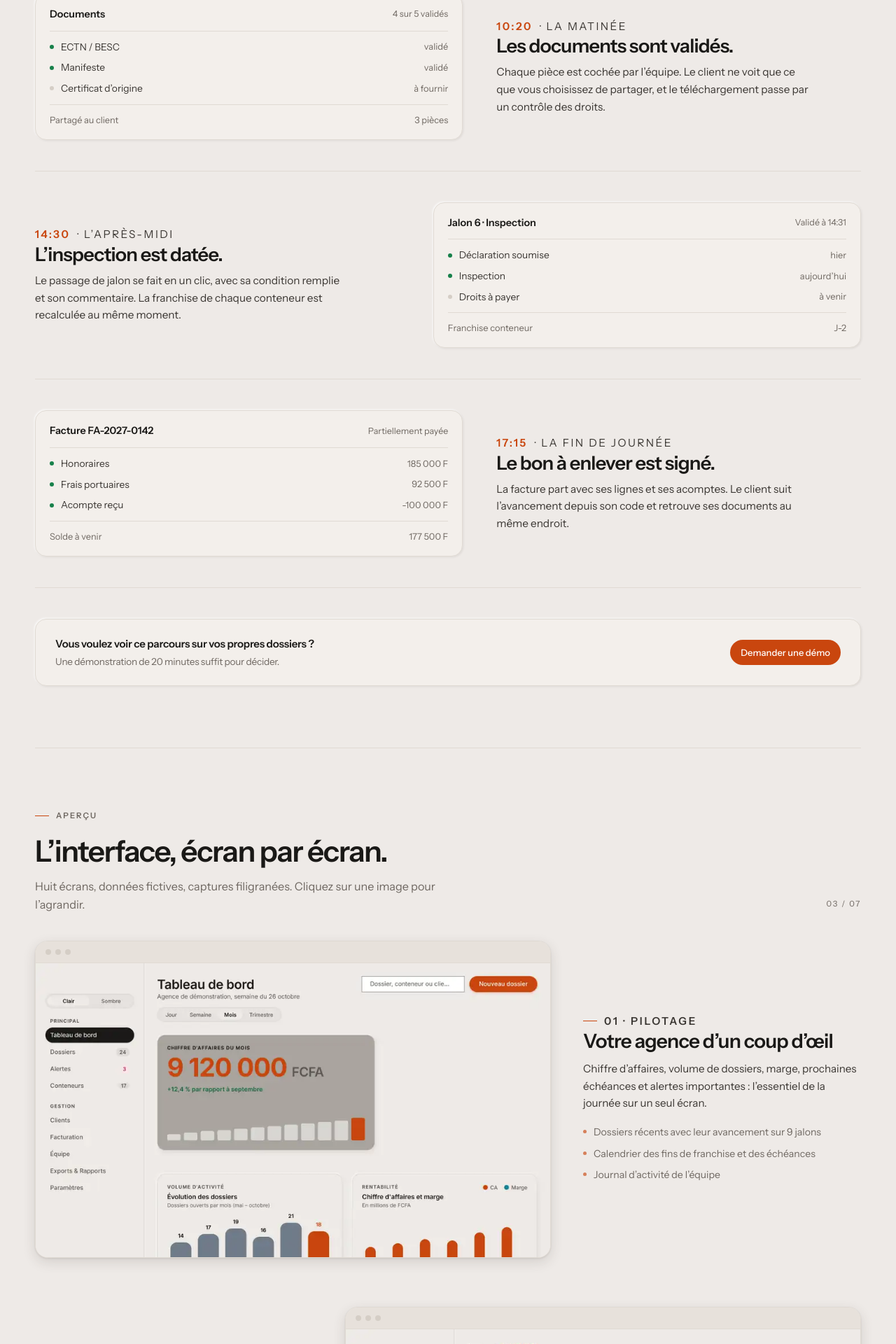
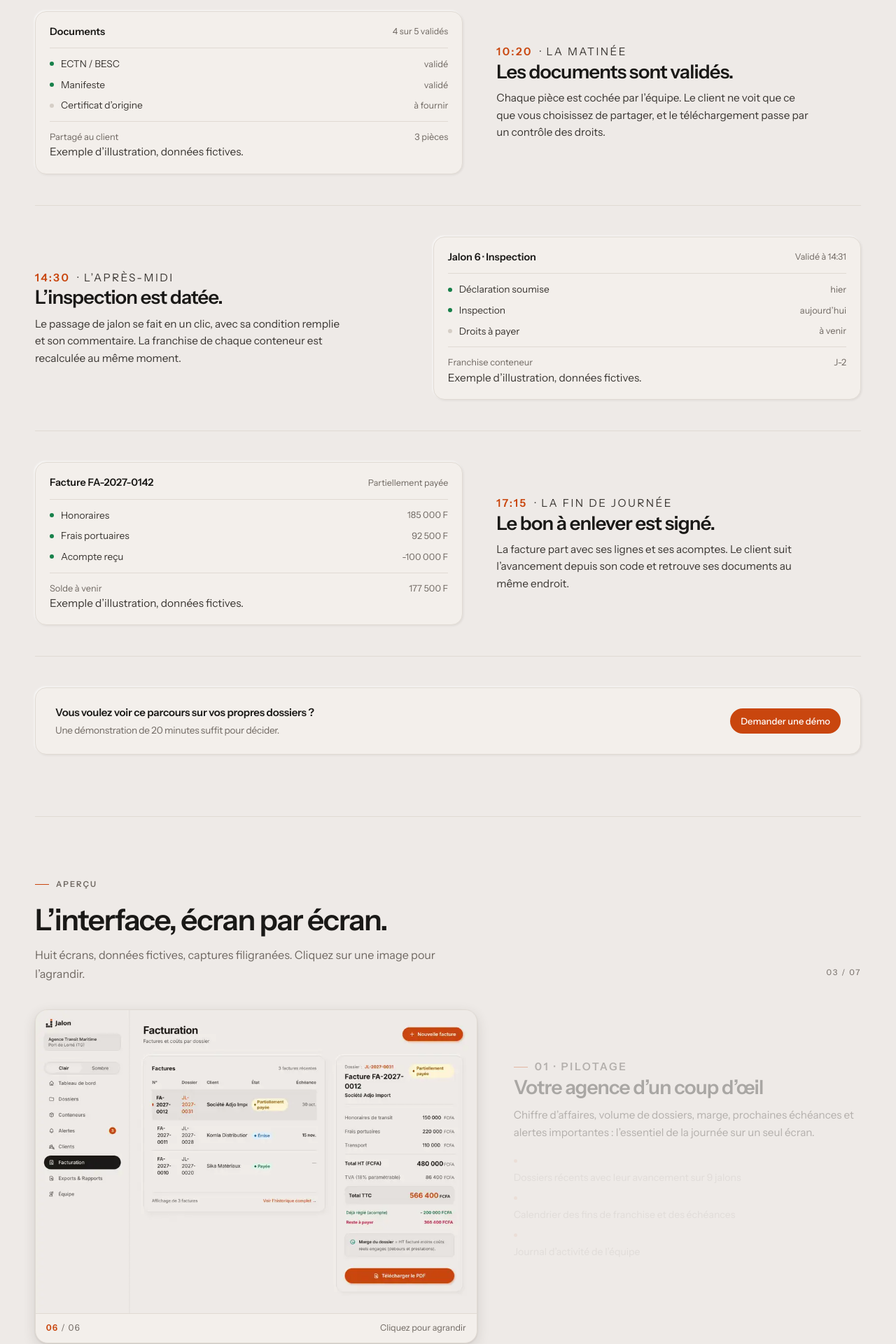
Before and after one commit to samTompkins17/Jalon, a Laravel app: page / in a window 1280 px wide; the page is wider, and only the part inside the window is pictured. Shown: the part 2160-4080 px from the top of that part at 70% size. Run offline with Laravel 12, Linux system fonts and the light colour scheme; style sheets or scripts are compiled from the project's sources.

Commit message:
feat(vitrine-publique): update resources/views/vitrine.blade.php

```diff
--- a/resources/views/vitrine.blade.php
+++ b/resources/views/vitrine.blade.php
@@ -127,23 +127,26 @@ section[id]{scroll-margin-top:86px}
 .jour-lignes .fin{margin-left:auto;color:var(--c-muted);font-size:.8rem;white-space:nowrap}
 .jour-bas{display:flex;align-items:center;justify-content:space-between;gap:12px;margin-top:12px;padding-top:12px;border-top:var(--vt-hair);font-size:.8rem;color:var(--c-muted)}
 
-/* ---------- Galerie ---------- */
-.sh{display:grid;gap:70px;margin-top:6px}
-.sh-l{display:grid;grid-template-columns:1.3fr .7fr;gap:46px;align-items:center}
-.sh-l:nth-child(even){grid-template-columns:.7fr 1.3fr}
-.sh-l:nth-child(even) .sh-f{order:2}
-.sh-f{border:1px solid var(--c-line);border-radius:18px;background:var(--c-surface);overflow:hidden;box-shadow:var(--ombre-pose)}
-.sh-b{display:flex;gap:6px;padding:11px 14px;border-bottom:var(--vt-hair);background:var(--c-surface-2)}
-.sh-b i{width:8px;height:8px;border-radius:50%;background:var(--c-line-fort)}
-.sh-i,.ph-i{display:block;width:100%;padding:0;border:0;background:none;cursor:zoom-in}
-.sh-i{height:min(42vw,420px);overflow:hidden}
-.sh-i img{width:100%;height:100%;object-fit:cover;object-position:top;display:block;transition:transform 1.4s var(--ease)}
-.sh-f:hover .sh-i img{transform:scale(1.02)}
-.sh-t h3{font-size:clamp(1.3rem,2.2vw,1.75rem);letter-spacing:-.028em;line-height:1.16;margin:0 0 12px}
-.sh-t p{color:var(--c-ink-2);line-height:1.6;margin:0;font-size:.95rem}
-.sh-t ul{margin:14px 0 0;padding:0;list-style:none;color:var(--c-muted);font-size:.88rem;line-height:1.6}
-.sh-t li{display:flex;gap:10px;padding:4px 0}
-.sh-t li::before{content:"";flex:none;width:5px;height:5px;margin-top:.55em;border-radius:50%;background:var(--c-brand);opacity:.65}
+/* ---------- Galerie épinglée ---------- */
+.gx{display:grid;grid-template-columns:1.12fr .88fr;gap:52px;align-items:start}
+.gx-visuel{position:sticky;top:92px}
+.gx-cadre{border:1px solid var(--c-line);border-radius:18px;background:var(--c-surface);overflow:hidden;box-shadow:var(--ombre-pose)}
+.gx-ouvrir{display:block;width:100%;padding:0;border:0;background:var(--c-surface-2);cursor:zoom-in}
+.gx-images{position:relative;display:block;aspect-ratio:16 / 11;background:var(--c-surface-2)}
+.gx-img{position:absolute;inset:0;width:100%;height:100%;object-fit:cover;object-position:top;opacity:0;transition:opacity .45s var(--ease)}
+.gx-img.actif{opacity:1}
+.gx-pied{display:flex;align-items:center;justify-content:space-between;gap:12px;padding:11px 15px;border-top:var(--vt-hair);color:var(--c-muted);font-size:.78rem}
+.gx-compteur{font-variant-numeric:tabular-nums;letter-spacing:.1em}
+.gx-compteur b{color:var(--c-brand);font-weight:600}
+.gx-texte{list-style:none;margin:0;padding:0}
+.gx-texte li{min-height:54vh;display:flex;flex-direction:column;justify-content:center;padding:20px 0;opacity:.32;transition:opacity .45s var(--ease)}
+.gx-texte li.actif{opacity:1}
+.gx-texte h3{font-size:clamp(1.3rem,2.2vw,1.75rem);letter-spacing:-.028em;line-height:1.16;margin:0 0 12px}
+.gx-texte p{color:var(--c-ink-2);line-height:1.6;margin:0;font-size:.95rem}
+.gx-texte ul{margin:14px 0 0;padding:0;list-style:none;color:var(--c-muted);font-size:.88rem;line-height:1.6}
+.gx-texte li li{display:flex;gap:10px;padding:4px 0;min-height:0}
+.gx-texte li li::before{content:"";flex:none;width:5px;height:5px;margin-top:.55em;border-radius:50%;background:var(--c-brand);opacity:.65}
+.gx-mini{display:none}
 .ph{display:grid;grid-template-columns:repeat(auto-fit,minmax(220px,1fr));gap:30px;align-items:start;margin-top:26px}
 .ph figure{margin:0;text-align:center}
 .ph-i{border:1px solid var(--c-line);border-radius:24px;overflow:hidden;box-shadow:var(--ombre-pose);max-width:240px;margin:0 auto 14px;background:var(--c-surface)}
@@ -241,10 +244,12 @@ section[id]{scroll-margin-top:86px}
   .vt-liens{display:none}
   .jour article,.jour article:nth-child(even){grid-template-columns:1fr;gap:20px;padding:32px 0}
   .jour article:nth-child(even) .jour-texte{order:0}
-  .sh-l,.sh-l:nth-child(even){grid-template-columns:1fr;gap:20px}
-  .sh-l:nth-child(even) .sh-f{order:0}
-  .sh{gap:48px}
-  .sh-i{height:250px}
+  .gx{grid-template-columns:1fr;gap:0}
+  .gx-visuel{display:none}
+  .gx-texte li{min-height:0;opacity:1;padding:26px 0;border-top:var(--vt-hair)}
+  .gx-texte li:first-child{border-top:0;padding-top:0}
+  .gx-mini{display:block;width:100%;padding:0;border:1px solid var(--c-line);border-radius:14px;overflow:hidden;background:var(--c-surface);box-shadow:var(--ombre-fine);margin-bottom:18px;cursor:zoom-in}
+  .gx-mini img{display:block;width:100%;height:auto;max-height:340px;object-fit:cover;object-position:top}
   .mod{grid-template-columns:1fr;gap:26px}
   .secu,.chiffres{grid-template-columns:repeat(2,1fr);gap:18px}
   .pionniers{grid-template-columns:1fr;gap:18px}
@@ -266,10 +271,13 @@ section[id]{scroll-margin-top:86px}
 </head>
 <body id="haut">
 @php
-    $whatsapp = trim((string) config('app.whatsapp'));
-    $lienDemo = $whatsapp !== ''
-        ? 'https://wa.me/'.preg_replace('/\D/', '', $whatsapp).'?text='.rawurlencode('Bonjour, je souhaite une démonstration de Jalon pour mon agence.')
-        : route('inscription', ['vous' => 'agence']);
+    // WhatsApp si un numéro est configuré, sinon demande de démonstration par e-mail :
+    // ce bouton ne renvoie jamais vers le formulaire d'inscription.
+    $whatsapp = preg_replace('/\D/', '', (string) config('app.whatsapp'));
+    $demoExterne = $whatsapp !== '';
+    $lienDemo = $demoExterne
+        ? 'https://wa.me/'.$whatsapp.'?text='.rawurlencode('Bonjour, je souhaite une démonstration de Jalon pour mon agence.')
+        : 'mailto:contact@jalon.tg?subject='.rawurlencode('Demande de démonstration Jalon');
 @endphp
 
 <div class="vt-barre" id="barre"><div class="vt"><div class="vt-nav">
@@ -387,6 +395,7 @@ section[id]{scroll-margin-top:86px}
 <li><span class="pt pt--vide"></span>B/L<span class="fin">attendu</span></li>
 </ul>
 <div class="jour-bas"><span>3 conteneurs</span><span>Code : JLK-4821</span></div>
+<p class="vt-note">Exemple d’illustration, données fictives.</p>
 </div>
 </article>
 
@@ -404,6 +413,7 @@ section[id]{scroll-margin-top:86px}
 <li><span class="pt pt--vide"></span>Certificat d’origine<span class="fin">à fournir</span></li>
 </ul>
 <div class="jour-bas"><span>Partagé au client</span><span>3 pièces</span></div>
+<p class="vt-note">Exemple d’illustration, données fictives.</p>
 </div>
 </article>
 
@@ -421,6 +431,7 @@ section[id]{scroll-margin-top:86px}
 <li><span class="pt pt--vide"></span>Droits à payer<span class="fin">à venir</span></li>
 </ul>
 <div class="jour-bas"><span>Franchise conteneur</span><span>J-2</span></div>
+<p class="vt-note">Exemple d’illustration, données fictives.</p>
 </div>
 </article>
 
@@ -438,6 +449,7 @@ section[id]{scroll-margin-top:86px}
 <li><span class="pt pt--ok"></span>Acompte reçu<span class="fin">-100 000 F</span></li>
 </ul>
 <div class="jour-bas"><span>Solde à venir</span><span>177 500 F</span></div>
+<p class="vt-note">Exemple d’illustration, données fictives.</p>
 </div>
 </article>
 </div>
@@ -471,18 +483,33 @@ section[id]{scroll-margin-top:86px}
 </div>
 <span class="vt-index">03 / 07</span>
 </div>
-<div class="sh">
-@foreach ($ecrans as $n => $e)
-<article class="sh-l">
-<div class="sh-f" data-r><div class="sh-b"><i></i><i></i><i></i></div>
-<button type="button" class="sh-i" data-zoom="{{ asset('img/captures/'.$e[0].'.webp') }}" aria-label="Agrandir : {{ $e[2] }}"><img src="{{ asset('img/captures/'.$e[0].'.webp') }}" alt="{{ $e[2] }}" loading="lazy" decoding="async"></button></div>
-<div class="sh-t" data-r style="--d:1">
-<p class="vt-eyebrow">{{ str_pad($n + 1, 2, '0', STR_PAD_LEFT) }} · {{ $e[1] }}</p>
-<h3>{{ $e[2] }}</h3><p>{{ $e[3] }}</p>
+<div class="gx">
+<div class="gx-visuel" data-r>
+<div class="gx-cadre">
+<div class="sh-b"><i></i><i></i><i></i></div>
+<button type="button" class="gx-ouvrir" id="gxOuvrir" data-zoom="{{ asset('img/captures/'.$ecrans[0][0].'.webp') }}" aria-label="Agrandir l’aperçu">
+<span class="gx-images">
+@foreach ($ecrans as $i => $e)
+<img class="gx-img @if ($i === 0) actif @endif" src="{{ asset('img/captures/'.$e[0].'.webp') }}" alt="{{ $e[2] }}" @if ($i > 0) loading="lazy" @endif decoding="async">
+@endforeach
+</span>
+</button>
+<div class="gx-pied"><span class="gx-compteur"><b id="gxNum">01</b> / {{ str_pad(count($ecrans), 2, '0', STR_PAD_LEFT) }}</span><span>Cliquez pour agrandir</span></div>
+</div>
+<p class="vt-note">Maquettes filigranées, données fictives.</p>
+</div>
+
+<ol class="gx-texte" id="gxListe">
+@foreach ($ecrans as $i => $e)
+<li data-ecran="{{ $i }}" class="@if ($i === 0) actif @endif">
+<button type="button" class="gx-mini" data-zoom="{{ asset('img/captures/'.$e[0].'.webp') }}" aria-label="Agrandir : {{ $e[2] }}"><img src="{{ asset('img/captures/'.$e[0].'.webp') }}" alt="{{ $e[2] }}" loading="lazy" decoding="async"></button>
+<p class="vt-eyebrow">{{ str_pad($i + 1, 2, '0', STR_PAD_LEFT) }} · {{ $e[1] }}</p>
+<h3>{{ $e[2] }}</h3>
+<p>{{ $e[3] }}</p>
 <ul>@foreach ($e[4] as $pt)<li>{{ $pt }}</li>@endforeach</ul>
-</div>
-</article>
+</li>
 @endforeach
+</ol>
 </div>
 
 <div style="margin-top:64px">
@@ -680,7 +707,7 @@ section[id]{scroll-margin-top:86px}
 <ul>
 <li><a href="{{ route('connexion') }}">Connexion</a></li>
 <li><a href="{{ route('inscription') }}">Créer mon espace</a></li>
-<li><a href="{{ $lienDemo }}"@if ($whatsapp !== '') rel="noopener" target="_blank"@endif>Demander une démo</a></li>
+<li><a href="{{ $lienDemo }}"@if ($demoExterne) rel="noopener" target="_blank"@endif>Demander une démo</a></li>
 <li><a href="{{ route('suivi') }}">Suivre un dossier</a></li>
 </ul>
 </div>
@@ -724,6 +751,50 @@ section[id]{scroll-margin-top:86px}
   function fermer() { lb.hidden = true; document.body.style.overflow = ''; }
   lb.addEventListener('click', fermer);
   addEventListener('keydown', function (e) { if (e.key === 'Escape') fermer(); });
+
+  // Aperçu épinglé : l'écran et sa description changent au fil du scroll.
+  var gxItems = document.querySelectorAll('#gxListe > li');
+  var gxImgs = document.querySelectorAll('.gx-img');
+  var gxNum = document.getElementById('gxNum');
+  var gxOuvrir = document.getElementById('gxOuvrir');
+
+  function gxAfficher(i) {
+    gxImgs.forEach(function (img, k) { img.classList.toggle('actif', k === i); });
+    gxItems.forEach(function (li, k) { li.classList.toggle('actif', k === i); });
+    if (gxNum) { gxNum.textContent = ('0' + (i + 1)).slice(-2); }
+    if (gxOuvrir && gxImgs[i]) { gxOuvrir.dataset.zoom = gxImgs[i].src; }
+  }
+
+  if (gxItems.length && gxImgs.length) {
+    var gxVisible = -1;
+    var gxPlanifie = false;
+
+    var gxSync = function () {
+      gxPlanifie = false;
+      var milieu = innerHeight * 0.5 + scrollY;
+      var meilleur = 0;
+      var ecart = Infinity;
+
+      gxItems.forEach(function (li, k) {
+        var r = li.getBoundingClientRect();
+        var centre = r.top + scrollY + r.height / 2;
+        var distance = Math.abs(centre - milieu);
+
+        if (distance < ecart) { ecart = distance; meilleur = k; }
+      });
+
+      if (meilleur !== gxVisible) {
+        gxVisible = meilleur;
+        gxAfficher(meilleur);
+      }
+    };
+
+    addEventListener('scroll', function () {
+      if (!gxPlanifie) { gxPlanifie = true; setTimeout(gxSync, 20); }
+    }, { passive: true });
+    addEventListener('resize', gxSync);
+    gxSync();
+  }
 })();
 </script>
 </body>
```
